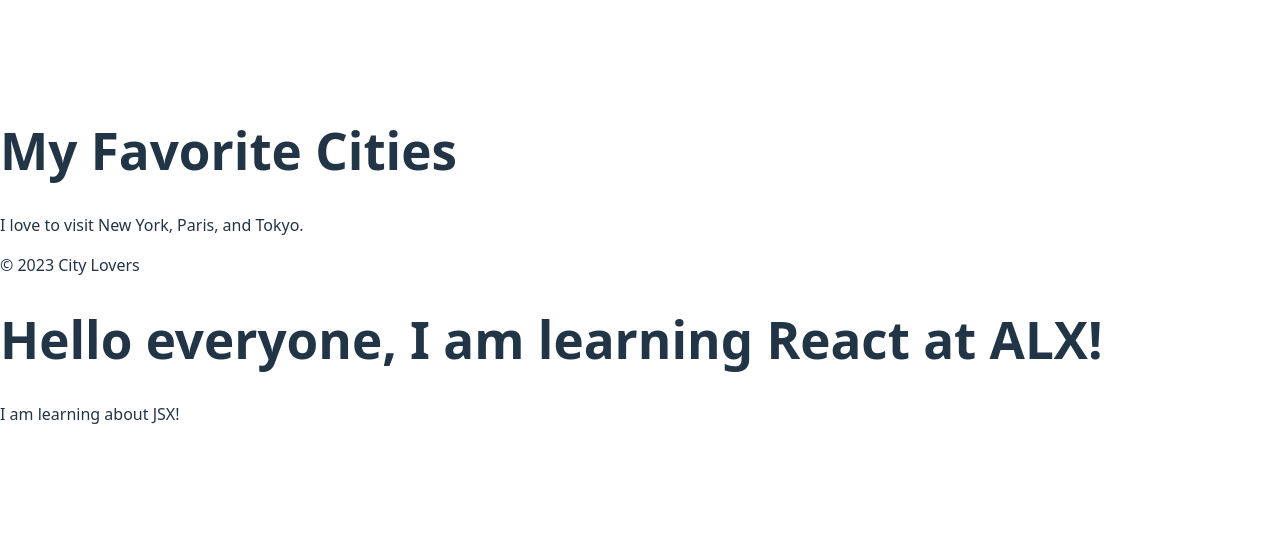
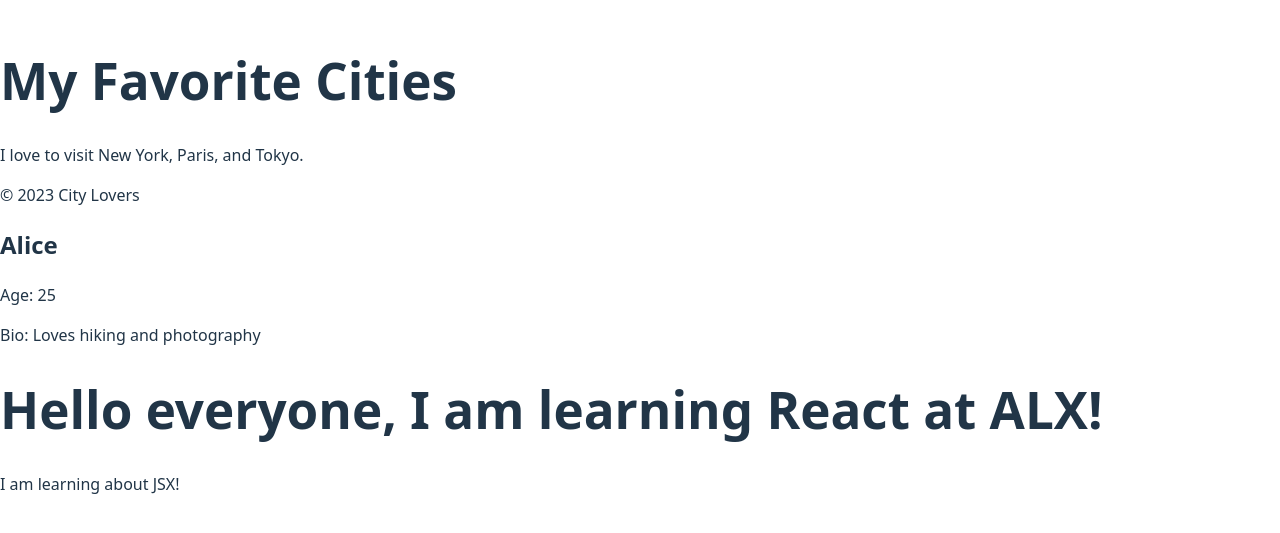
Before and after one commit to edwineduuuh/alx-fe-reactjs, a React (Vite) app in the folder alx-react-app/: page / in a window 1280 px wide. Shown: the part 135-668 px from the top of the page. Built offline with nearby package versions, Linux system fonts and the light colour scheme.

Commit message:
user profile card using props

```diff
--- a/alx-react-app/src/App.jsx
+++ b/alx-react-app/src/App.jsx
@@ -2,6 +2,7 @@
 import Header from "./components/Header";
 import MainContent from "./components/MainContent";
 import WelcomeMessage from "./components/WelcomeMessage";
+import UserProfile from "./components/userProfile";
 
 import React from 'react'
 
@@ -11,6 +12,7 @@
       <Header />
       <MainContent />
       <Footer />
+      <UserProfile name="Alice" age = "25" bio= "Loves hiking and photography" />
       <WelcomeMessage />
     </div>
 
--- /dev/null
+++ b/alx-react-app/src/components/userProfile.jsx
@@ -0,0 +1,11 @@
+import React from 'react'
+
+export default function userProfile(props) {
+  return (
+    <div>
+          <h2>{props.name}</h2>
+          <p>Age: {props.age}</p>
+          <p>Bio: {props.bio}</p>
+    </div>
+  )
+}
```
